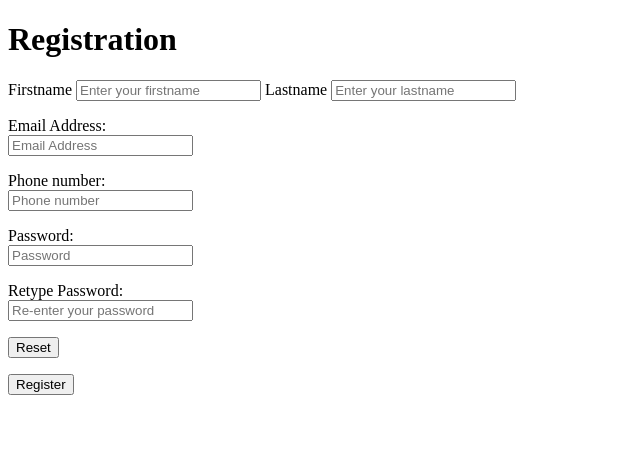
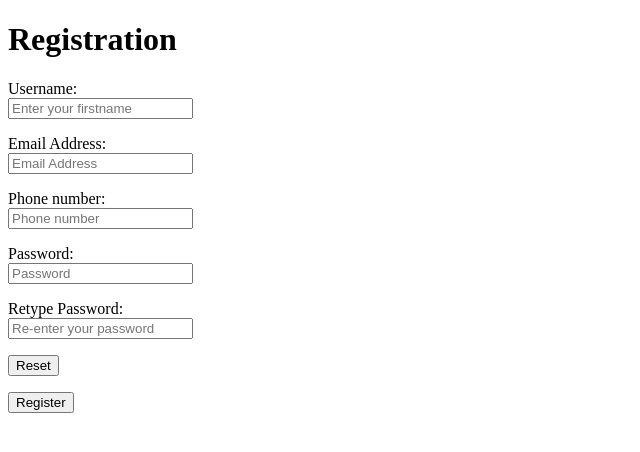
Before and after one commit to abrahamtan0611/FCMA, a PHP site: page /register.php in a window 1280 px wide. Shown: the top 452 px of the page, without its empty margins (0-640 px from the left). Run offline with PHP 8.4, Linux system fonts and the light colour scheme.

Commit message:
Add files via upload

```diff
--- a/register.php
+++ b/register.php
@@ -10,18 +10,16 @@
 <div class="form">
 <h1>Registration</h1>
 	<form name="registration" action="include/registerValidator.php" method="post">
-	<label>Firstname</label>
-	<input type="text" name="firstname" placeholder="Enter your firstname">
-	<label>Lastname</label>
-	<input type="text" name="lastname" placeholder="Enter your lastname">
+	<p><label>Username: </label><br/>
+	<input type="text" name="username" placeholder="Enter your firstname"><br/></p>
 	<p><label for="email">Email Address: </label><br/>
-	<input type="email" name="email" placeholder="Email Address" required /></p>
+	<input type="email" name="email" placeholder="Email Address" required /><br/></p>
 	<p><label for="contact">Phone number: </label><br/>
-	<input type="text" name="contact" placeholder="Phone number" required /></p>
+	<input type="text" name="contact" placeholder="Phone number" required /><br/></p>
 	<p><label for="password">Password: </label><br/>
-	<input type="password" name="password" placeholder="Password" required /></p>
+	<input type="password" name="password" placeholder="Password" required /><br/></p>
 	<p><label for="password">Retype Password: </label><br/>
-	<input type="password" name="Re-password" placeholder="Re-enter your password" required /></p>
+	<input type="password" name="Re-password" placeholder="Re-enter your password" required /><br/></p>
 
 	<p><input type="reset" name="reset" value="Reset" /></p>
 	<p><input type="submit" name="submit" value="Register" /></p>
```
Also changed, not shown: include/registerValidator.php (+3 -4 lines).
